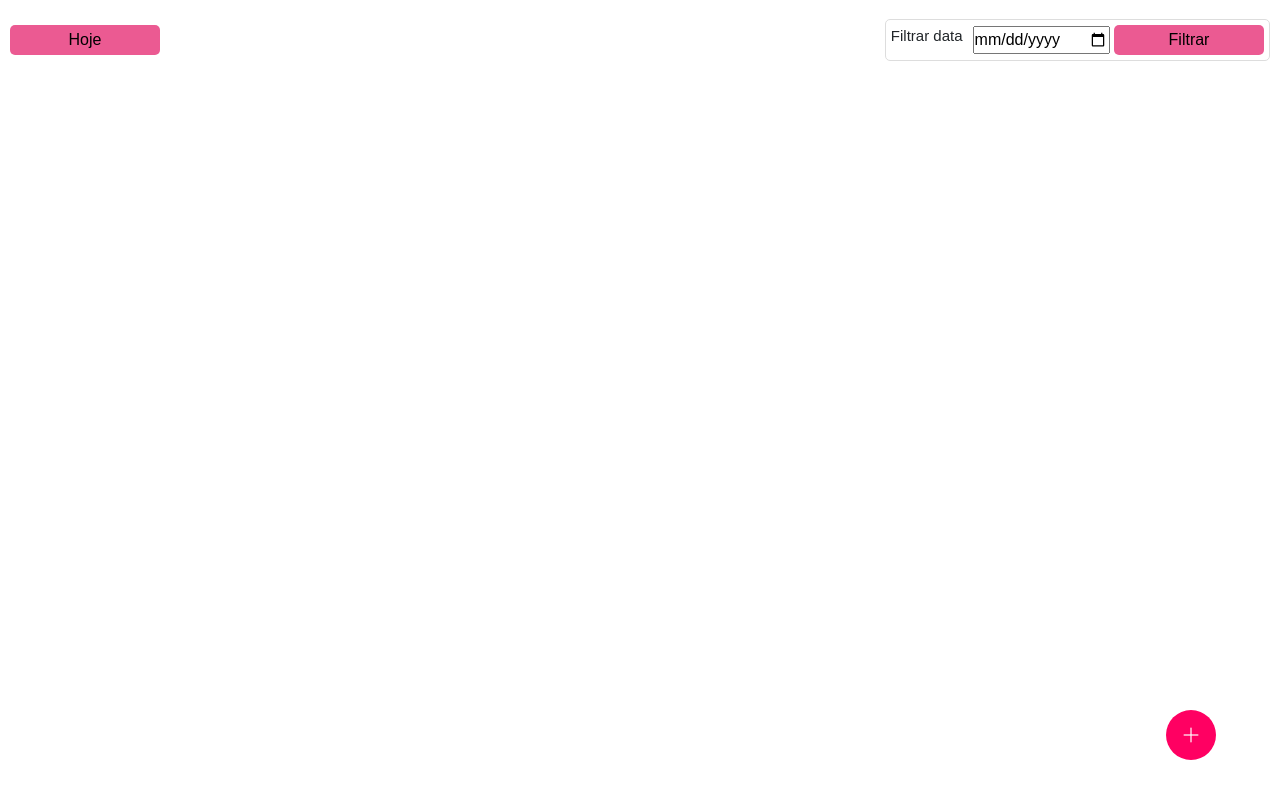
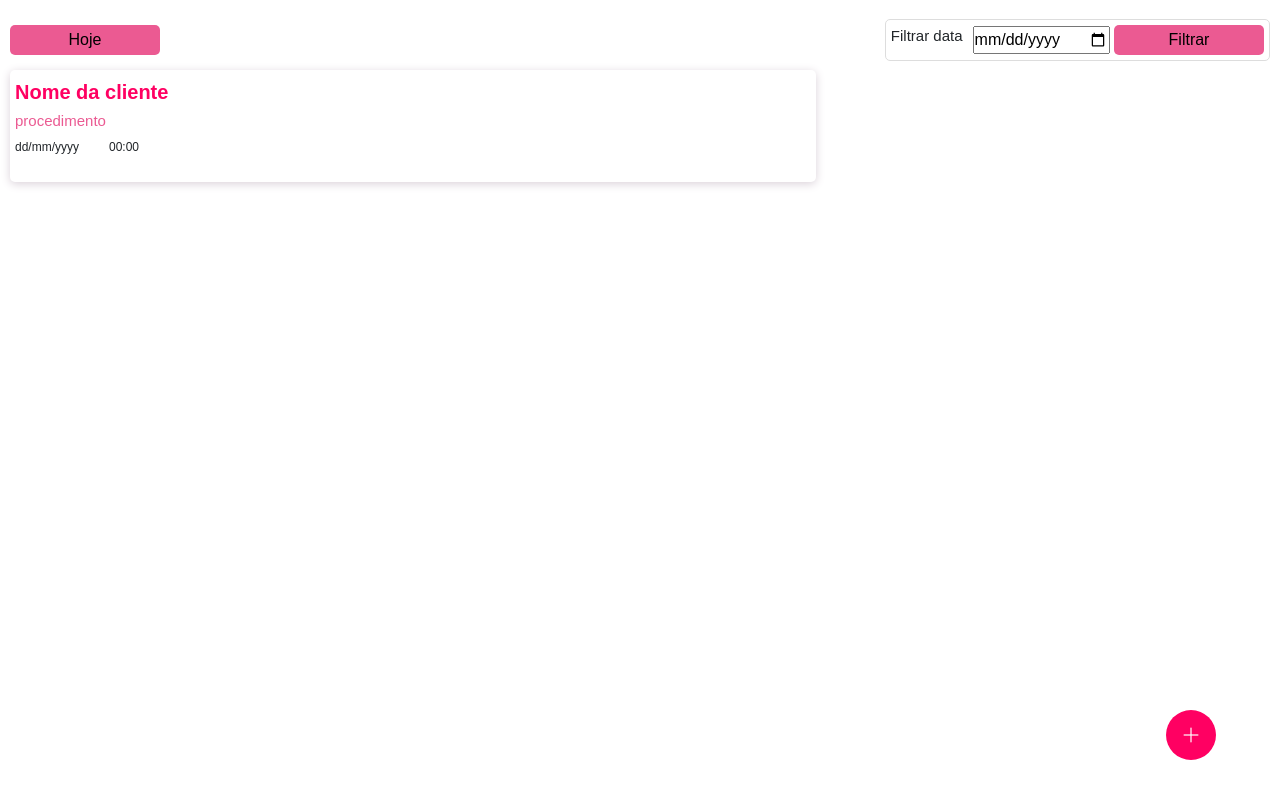
Before and after one commit to MayconD27/Agenda-Facil, a PHP site: page / in a window 1280 px wide. Run offline with PHP 8.4, Linux system fonts and the light colour scheme.

Commit message:
criado esboço do card

```diff
--- a/index.php
+++ b/index.php
@@ -25,6 +25,17 @@
         </nav>
 
         <section class="agendamentos">
+            <div class="container-card">
+            <div class="card-agnd">
+                <h3>Nome da cliente</h3>
+                <h4>procedimento</h4>
+                <div class="horario">
+                    <p>dd/mm/yyyy</p>
+                    <span>00:00</span>
+                </div>
+
+            </div>
+            </div>
 
         </section>
 
--- a/main-style/inicio.css
+++ b/main-style/inicio.css
@@ -52,3 +52,36 @@ legend{
     right: 5%;
     bottom: 5%;
 }
+.agendamentos{
+    width: 100%;
+    height: 90vh;
+}
+.container-card{
+    width: 80%;
+    display: flex;
+}
+.card-agnd{
+    width: 80%;
+    padding: 10px 5px;
+    border-radius: 5px;
+    box-shadow: 0px 2px 10px #dad1d9;
+}
+.card-agnd h3{
+    font-size: 20px;
+    color: var(--primary-color);
+    font-weight: bolder;
+
+}
+.card-agnd h4{
+    font-size: 15px;
+    color: var(--second-color);
+}
+.card-agnd .horario{
+    font-size: 12px;
+    display: flex;
+
+    gap: 15px;
+}
+.horario span{
+    margin: 0 15px;
+}
```
